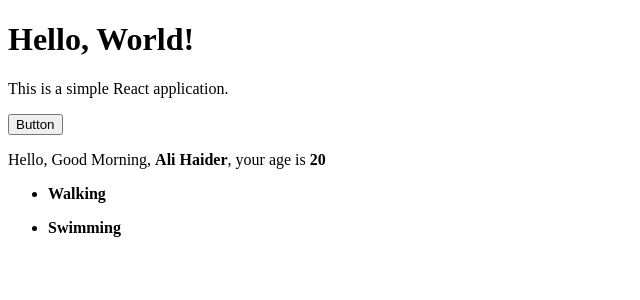
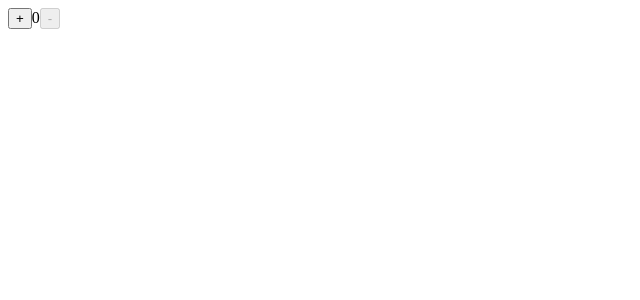
Before and after one commit to alihaiderbanoqabil/bano-qabil-4.0-summer-session-batch-11-1-web-development-2-kt-ss, a React (Vite) app in the folder vite-project/: page / in a window 1280 px wide. Shown: the top 300 px of the page, without its empty margins (0-640 px from the left). Built offline with nearby package versions, Linux system fonts and the light colour scheme.

Commit message:
doen with class 5 of react

```diff
--- a/vite-project/src/App.jsx
+++ b/vite-project/src/App.jsx
@@ -3,9 +3,11 @@
 // import viteLogo from '/vite.svg'
 // import './App.css'
 
+import { useState } from "react"
 import { Button } from "./components/Button"
 import Greeting from "./components/Greeting"
 import { ProductCard } from "./components/ProductCard"
+import { Counter } from "./components/Counter"
 
 // function App() {
 //   const [count, setCount] = useState(0)
@@ -43,19 +45,40 @@ const hobbies = [
 ]
 export const App = () => {
   // console.log("App component is rendering");
+  // console.log(hobbies[0], 'hoby');
+  const [count, setCount] = useState(0)
+  return (
+    <div className="app">
 
-  return (
-    <div>
-      <h1>Hello, World!</h1>
+      <Counter />
+      {/* <h1>Hello, World!</h1>
       <p>This is a simple React application.</p>
-      <Button />
+      <Button /> */}
       {/* <Greeting name="Ali Haider" age={20} hobbies={["eating", "walking"]} /> */}
-      <Greeting name="Ali Haider" age={20} hobbies={hobbies} />
+
+
+      {/* <button onClick={() => setCount((count) => count + 1)}>
+        count is {count}
+      </button>
+      <Greeting
+        name="Ali Haider"
+        age={20}
+        hobbies={hobbies}
+        // hoby={hobbies[0]}
+        hoby={{
+          "id": 1,
+          "name": "Walking"
+        }}
+        html={<h1>Heading</h1>}
+        // component={<Greeting name="Ali Haider" age={20} hobbies={hobbies} />}
+        component={<Button />}
+      /> */}
+
       {/* <Greeting name="Hasnain" age={40} hobbies={["swimming", "walking"]} />
       <Greeting name="Usman" age={30} hobbies={["swimming", "playing"]} /> */}
 
+      {/* <ProductCard /> */}
       {/* <ProductCard />
-      <ProductCard />
       <ProductCard /> */}
     </div>
   )
--- /dev/null
+++ b/vite-project/src/components/Counter.jsx
@@ -0,0 +1,136 @@
+import { useState } from "react";
+// array destructuring
+
+// const arr = [1, 2, 3, 74, 5];
+// const array = ["ali", 26, true, 10, 20, 30];
+// const [name, age, isMale, ...remainingElements] = array;
+// // console.log(array[0]);
+// // console.log(array[1]);
+// // console.log(array[2]);
+// console.log(name);
+// console.log(age);
+// console.log(isMale);
+// console.log(remainingElements, "remainingElements");
+
+export const Counter = () => {
+  //   const count = useState("ali");
+  const [count, setCount] = useState(0);
+  //   const [name, setName] = useState('');
+  console.log(count, "count");
+  // count[1]()
+  const increment = () => {
+    // setCount(count + 1);
+    setCount((previousCount) => previousCount + 1);
+    console.log(count, "increment");
+  };
+
+  const decrement = () => {
+    // setCount(count - 1);
+    // OR
+    setCount((prevCount) => {
+      console.log(prevCount, "prevCount");
+      //   if (prevCount === 0) {
+      //     return 0; // Prevent going below zero
+      //   }
+      return prevCount - 1;
+
+      //   if (prevCount === 0) {
+      //     return 0; // Prevent going below zero
+      //   } else {
+      //     return prevCount - 1;
+      //   }
+    });
+    console.log(count, "decrement");
+  };
+
+  console.log("Counter component is rendering", count);
+
+  return (
+    <div>
+      <button tabIndex={0} onClick={() => increment()}>
+        +
+      </button>
+      {/* <button
+        tabIndex={0}
+        onClick={function () {
+          increment();
+        }}
+      >
+        +
+      </button> */}
+      {/* <button tabIndex={0} onClick={increment}>
+        +
+      </button> */}
+      <span>{count}</span>
+      <button disabled={count === 0} onClick={decrement}>
+        -
+      </button>
+      {/* <button tab-index="0" onclick="decrement()" >-</button> */}
+    </div>
+  );
+};
+// export const Counter = () => {
+//     let count = 0;
+//     const increment = () => {
+//         // count += 1;
+//         // OR
+//         count = count + 1;
+//         console.log(count, 'increment');
+//     }
+//     const decrement = () => {
+//         // count -= 1;
+//         // OR
+//         count = count - 1;
+//         console.log(count, 'decrement');
+//     }
+
+// console.log('Counter component is rendering', count);
+
+//     return (
+//             <div>
+//                 <button  tabIndex={0} onClick={increment}>+</button>
+//                 <span>{count}</span>
+//                 <button  onClick={decrement} >-</button>
+//                 {/* <button tab-index="0" onclick="decrement()" >-</button> */}
+//             </div>
+
+//     )
+// }
+// export const Counter = () => {
+
+//     return (
+//         <>
+//             <div>Counter</div>
+//             <div>Counter</div>
+//         </>
+//     )
+// }
+// import { Fragment } from 'react';
+
+// export const Counter = () => {
+//     return (
+//         <Fragment>
+//             <div>Counter</div>
+//             <div>Counter</div>
+//         </Fragment>
+//     )
+// }
+// import React from 'react';
+
+// export const Counter = () => {
+//     return (
+//         <React.Fragment>
+//             <div>Counter</div>
+//             <div>Counter</div>
+//         </React.Fragment>
+//     )
+// }
+
+// export const Counter = () => {
+//     return (
+//         <div>
+//             <div>Counter</div>
+//             <div>Counter</div>
+//         </div>
+//     )
+// }
--- a/vite-project/src/components/Greeting.jsx
+++ b/vite-project/src/components/Greeting.jsx
@@ -1,11 +1,16 @@
 function Greeting(props) {
 
-    console.log(props, 'props', props.name);
-    const { name, age, hobbies } = props;
+    console.log(props, 'props');
+    const { name, age, hobbies, hoby, html, component } = props;
     return (
-        <div><p>
-            Hello, Good Morning, <strong>{name}</strong>, your age is <b>{age}</b>
-        </p>
+        <div>
+            {component}
+            {html}
+            <pre>{JSON.stringify(hoby, undefined, 4)}</pre>
+            {/* <pre>{hoby}</pre> */}
+            <p>
+                Hello, Good Morning, <strong>{name}</strong>, your age is <b>{age}</b>
+            </p>
             {/* <ul>
 
             </ul> */}
@@ -20,12 +25,13 @@ function Greeting(props) {
                 {hobbies.map((item, index,) => {
                     console.log(item, index);
                     return (
-                        <div>
+                        <>
                             <li key={item.id}>
                                 <strong>{item.name}</strong>
                             </li>
                             <p></p>
-                        </div>
+                        </>
+
                     )
 
 
```
Also changed, not shown: vite-project/src/main.jsx (+7 -0 lines).
